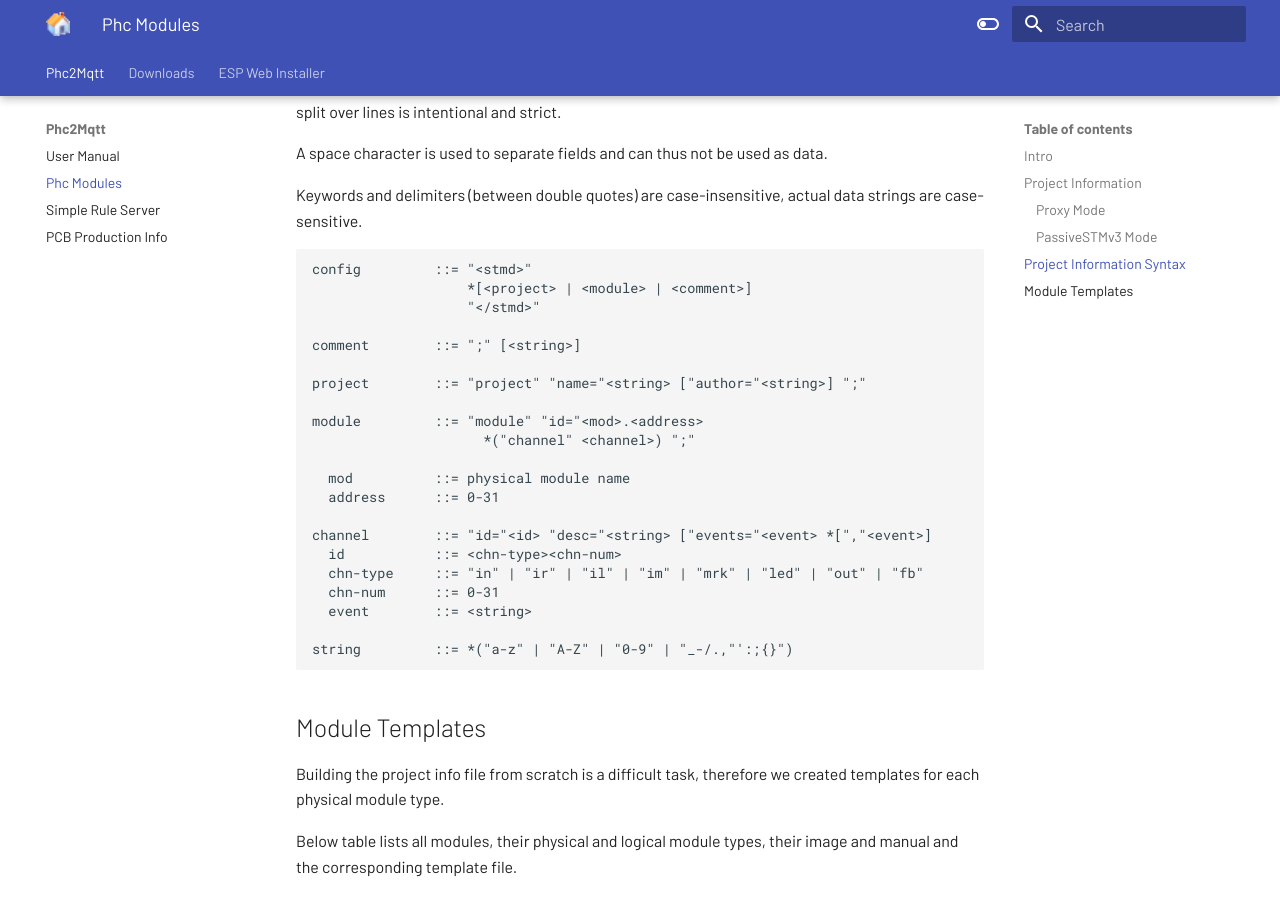
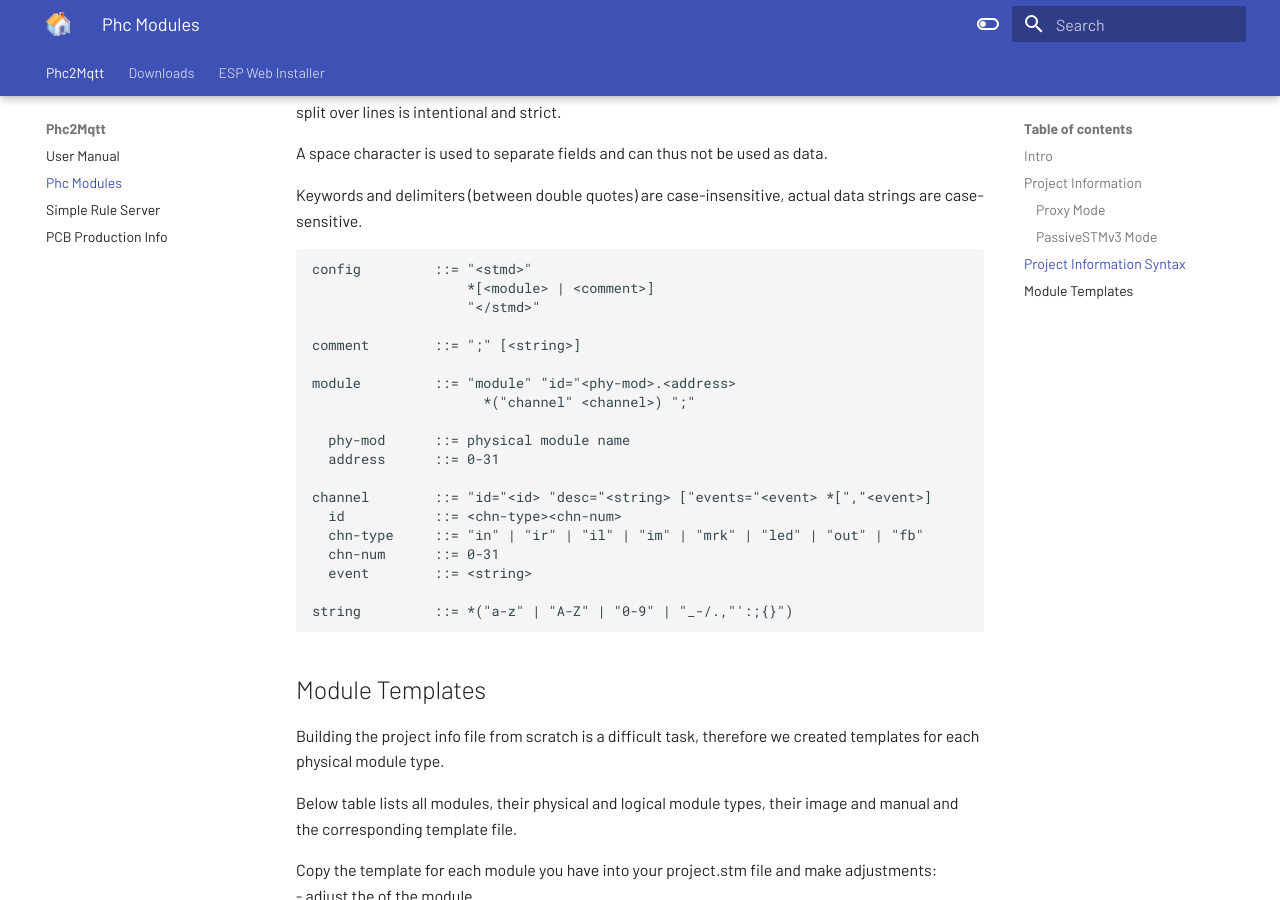
Before and after one commit to sim0njo/docu, an MkDocs documentation site: the page built from docs/PhcModules.md, in a window 1280 px wide and 900 px high, scrolled down 2045 px. Built offline with MkDocs 1.6.1 and Material for MkDocs 9.7.7, drawn with Linux system fonts in a browser that asks for light colours.

Commit message:
Config syntax

````diff
--- a/docs/PhcModules.md
+++ b/docs/PhcModules.md
@@ -72,17 +72,15 @@ Keywords and delimiters (between double quotes) are case-insensitive, actual dat
 
 ```
 config         ::= "<stmd>"
-                   *[<project> | <module> | <comment>]
+                   *[<module> | <comment>]
                    "</stmd>"
 
 comment        ::= ";" [<string>]
 
-project        ::= "project" "name="<string> ["author="<string>] ";"
-
-module         ::= "module" "id="<mod>.<address>
+module         ::= "module" "id="<phy-mod>.<address>
                      *("channel" <channel>) ";"
 
-  mod          ::= physical module name
+  phy-mod      ::= physical module name
   address      ::= 0-31
 
 channel        ::= "id="<id> "desc="<string> ["events="<event> *[","<event>]
````
